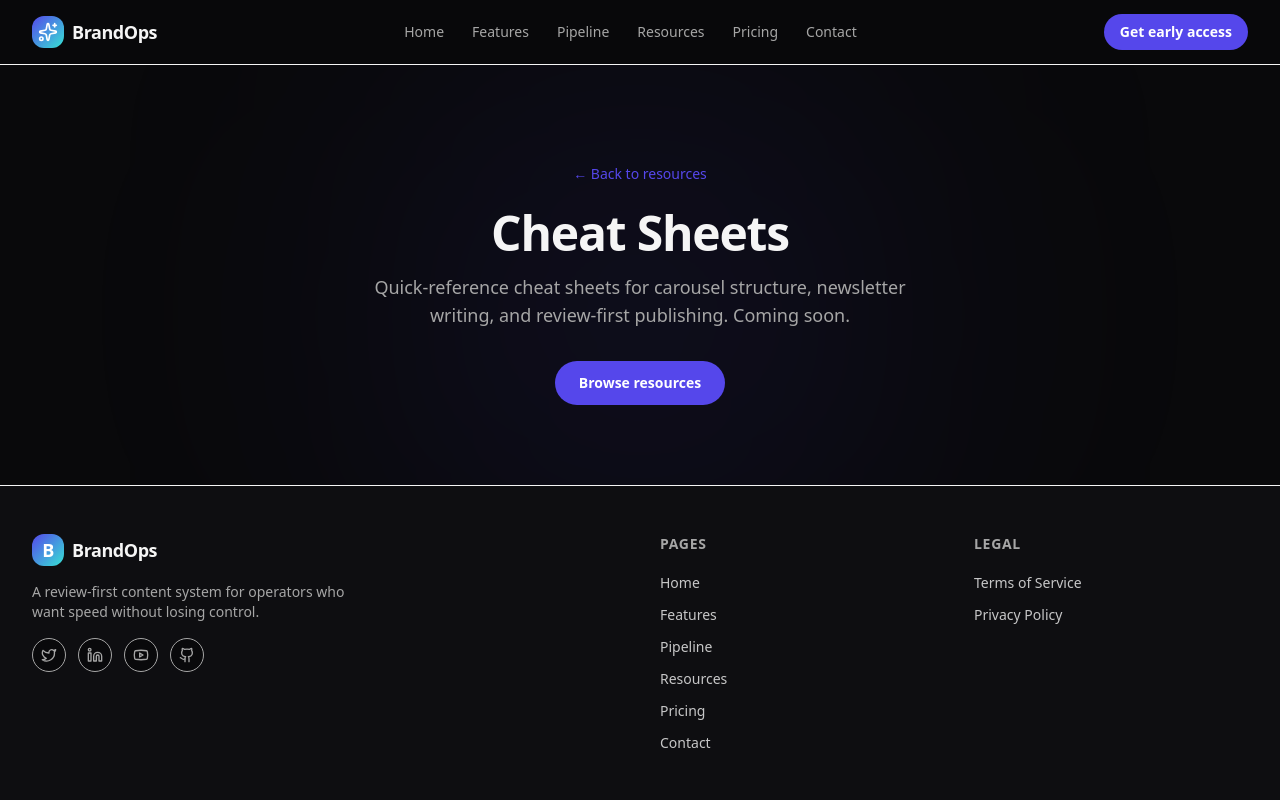
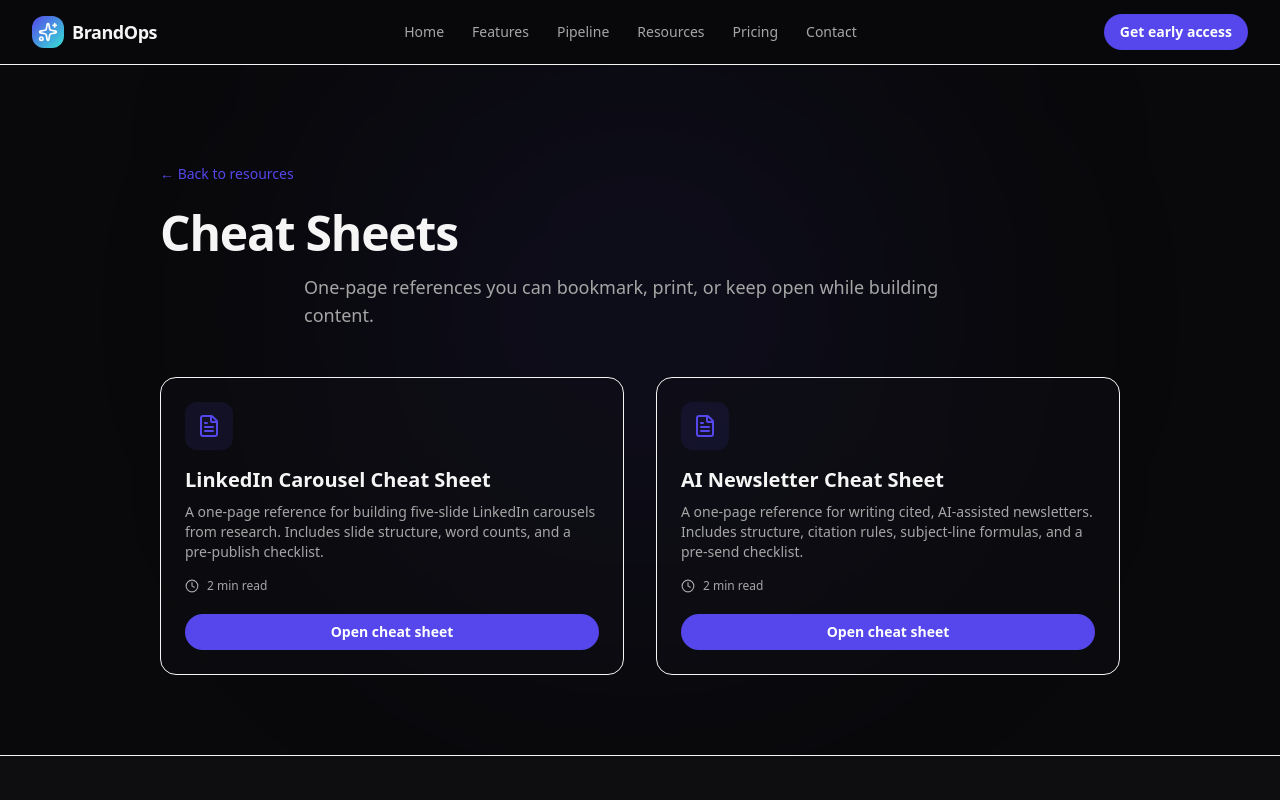
Before and after one commit to rajvictor1/personal-brand-content-automation-lp, a Next.js app: page /resources/cheat-sheets in a window 1280 px wide. Shown: the top 800 px of the page. Built offline with nearby package versions, Linux system fonts and the light colour scheme.

Commit message:
Add two cheat sheets: LinkedIn carousel and AI newsletter

```diff
--- a/app/resources/cheat-sheets/page.tsx
+++ b/app/resources/cheat-sheets/page.tsx
@@ -1,20 +1,24 @@
 import { Metadata } from "next";
 import Link from "next/link";
+import { Clock, FileText } from "lucide-react";
 import { Reveal } from "@/components/animations";
+import { getResourcesByCategory } from "@/lib/resources";
 
 export const metadata: Metadata = {
   title: "Cheat Sheets — Resources",
-  description: "Quick-reference cheat sheets for personal-brand content automation. Coming soon.",
+  description: "Quick-reference cheat sheets for LinkedIn carousels, AI newsletters, and review-first publishing.",
 };
 
 export default function CheatSheetsPage() {
+  const cheatSheets = getResourcesByCategory("Cheat Sheets");
+
   return (
     <div className="relative">
       <div className="pointer-events-none absolute inset-0 -z-10">
         <div className="absolute top-0 left-1/2 h-[500px] w-[500px] -translate-x-1/2 rounded-full bg-primary/10 blur-[140px]"></div>
       </div>
 
-      <section className="mx-auto max-w-3xl px-4 pt-24 pb-20 text-center sm:px-6 lg:px-8">
+      <section className="mx-auto max-w-5xl px-4 pt-24 pb-20 sm:px-6 lg:px-8">
         <Reveal>
           <Link href="/resources" className="text-sm font-medium text-primary hover:underline">
             ← Back to resources
@@ -28,19 +32,36 @@ export default function CheatSheetsPage() {
         </Reveal>
 
         <Reveal delay={0.2}>
-          <p className="mx-auto mt-4 max-w-xl text-lg text-muted-foreground">
-            Quick-reference cheat sheets for carousel structure, newsletter writing, and review-first publishing. Coming soon.
+          <p className="mx-auto mt-4 max-w-2xl text-lg text-muted-foreground">
+            One-page references you can bookmark, print, or keep open while building content.
           </p>
         </Reveal>
 
-        <Reveal delay={0.3}>
-          <Link
-            href="/resources"
-            className="mt-8 inline-flex items-center gap-2 rounded-full bg-primary px-6 py-3 text-sm font-semibold text-primary-foreground hover:opacity-90"
-          >
-            Browse resources
-          </Link>
-        </Reveal>
+        <div className="mt-12 grid gap-8 md:grid-cols-2">
+          {cheatSheets.map((sheet, index) => (
+            <Reveal key={sheet.slug} delay={0.1 + index * 0.1}>
+              <div className="group flex h-full flex-col rounded-2xl border border-border/50 bg-card/40 p-6 transition-all hover:border-primary/30 hover:bg-card/60">
+                <div className="mb-4 flex h-12 w-12 items-center justify-center rounded-xl bg-primary/10 text-primary">
+                  <FileText className="h-6 w-6" />
+                </div>
+                <h2 className="text-xl font-semibold text-foreground group-hover:text-primary">
+                  {sheet.title}
+                </h2>
+                <p className="mt-2 flex-1 text-sm text-muted-foreground">{sheet.description}</p>
+                <div className="mt-4 flex items-center gap-2 text-xs text-muted-foreground">
+                  <Clock className="h-3.5 w-3.5" />
+                  <span>{sheet.readingTime} min read</span>
+                </div>
+                <Link
+                  href={`/resources/${sheet.slug}`}
+                  className="mt-5 inline-flex items-center justify-center gap-2 rounded-full bg-primary px-4 py-2 text-sm font-semibold text-primary-foreground hover:opacity-90"
+                >
+                  Open cheat sheet
+                </Link>
+              </div>
+            </Reveal>
+          ))}
+        </div>
       </section>
     </div>
   );
--- a/app/resources/page.tsx
+++ b/app/resources/page.tsx
@@ -12,17 +12,12 @@ export const metadata: Metadata = {
     "Guides, templates, and workflow playbooks for personal-brand content automation. Built for creators, trainers, and solo operators.",
 };
 
-const categories: (ResourceCategory | "Videos" | "Cheat Sheets")[] = [
-  "Guides",
-  "Templates",
-  "Glossary",
-  "Videos",
-  "Cheat Sheets",
-];
+const categories: ResourceCategory[] = ["Guides", "Templates", "Glossary", "Cheat Sheets"];
+const extraCategories = ["Videos"];
 
-function categoryHref(cat: ResourceCategory | "Videos" | "Cheat Sheets"): string {
+function categoryHref(cat: ResourceCategory | "Videos"): string {
+  if (cat === "Cheat Sheets") return "/resources/cheat-sheets";
   if (cat === "Videos") return "/resources/videos";
-  if (cat === "Cheat Sheets") return "/resources/cheat-sheets";
   return `/resources/category/${cat.toLowerCase()}`;
 }
 
@@ -104,6 +99,15 @@ export default function ResourcesPage() {
                   {cat}
                 </Link>
               ))}
+              {extraCategories.map((cat) => (
+                <Link
+                  key={cat}
+                  href={categoryHref(cat as "Videos")}
+                  className="rounded-full border border-border/50 px-4 py-2 text-sm font-medium text-foreground transition-colors hover:border-primary/30 hover:bg-primary/10"
+                >
+                  {cat}
+                </Link>
+              ))}
             </div>
           </Reveal>
 
--- a/lib/resources.ts
+++ b/lib/resources.ts
@@ -1,4 +1,4 @@
-export type ResourceCategory = "Guides" | "Templates" | "Glossary";
+export type ResourceCategory = "Guides" | "Templates" | "Glossary" | "Cheat Sheets";
 
 export interface ResourcePost {
   slug: string;
@@ -67,6 +67,28 @@ export const resources: ResourcePost[] = [
     author: "Rajesh Kumar",
     authorRole: "Founder, BrandOps",
   },
+  {
+    slug: "linkedin-carousel-cheat-sheet",
+    title: "LinkedIn Carousel Cheat Sheet",
+    description:
+      "A one-page reference for building five-slide LinkedIn carousels from research. Includes slide structure, word counts, and a pre-publish checklist.",
+    category: "Cheat Sheets",
+    publishedAt: "2026-08-05",
+    readingTime: 2,
+    author: "Rajesh Kumar",
+    authorRole: "Founder, BrandOps",
+  },
+  {
+    slug: "ai-newsletter-cheat-sheet",
+    title: "AI Newsletter Cheat Sheet",
+    description:
+      "A one-page reference for writing cited, AI-assisted newsletters. Includes structure, citation rules, subject-line formulas, and a pre-send checklist.",
+    category: "Cheat Sheets",
+    publishedAt: "2026-08-05",
+    readingTime: 2,
+    author: "Rajesh Kumar",
+    authorRole: "Founder, BrandOps",
+  },
 ];
 
 export function getResourceBySlug(slug: string): ResourcePost | undefined {
```
Also changed, not shown: content/resources/ai-newsletter-cheat-sheet.mdx (added, +75 -0 lines), content/resources/linkedin-carousel-cheat-sheet.mdx (added, +61 -0 lines).
